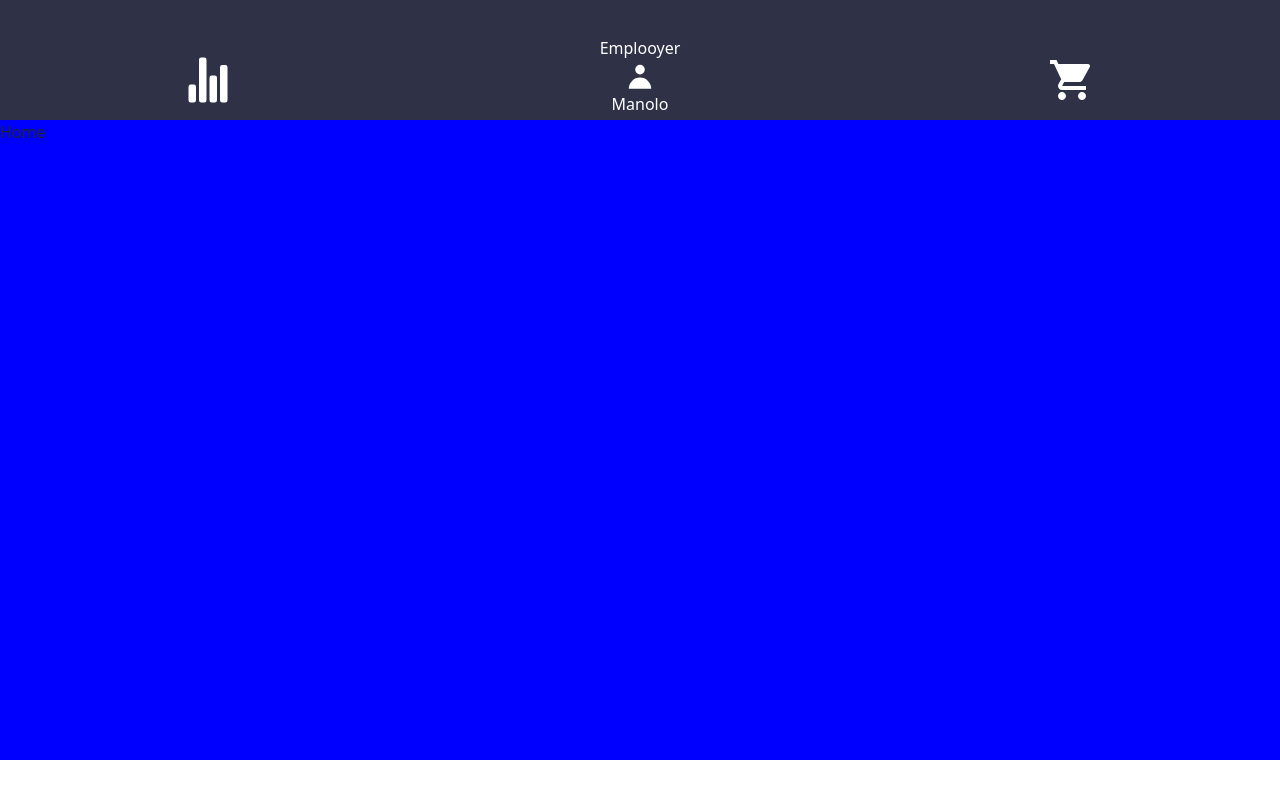
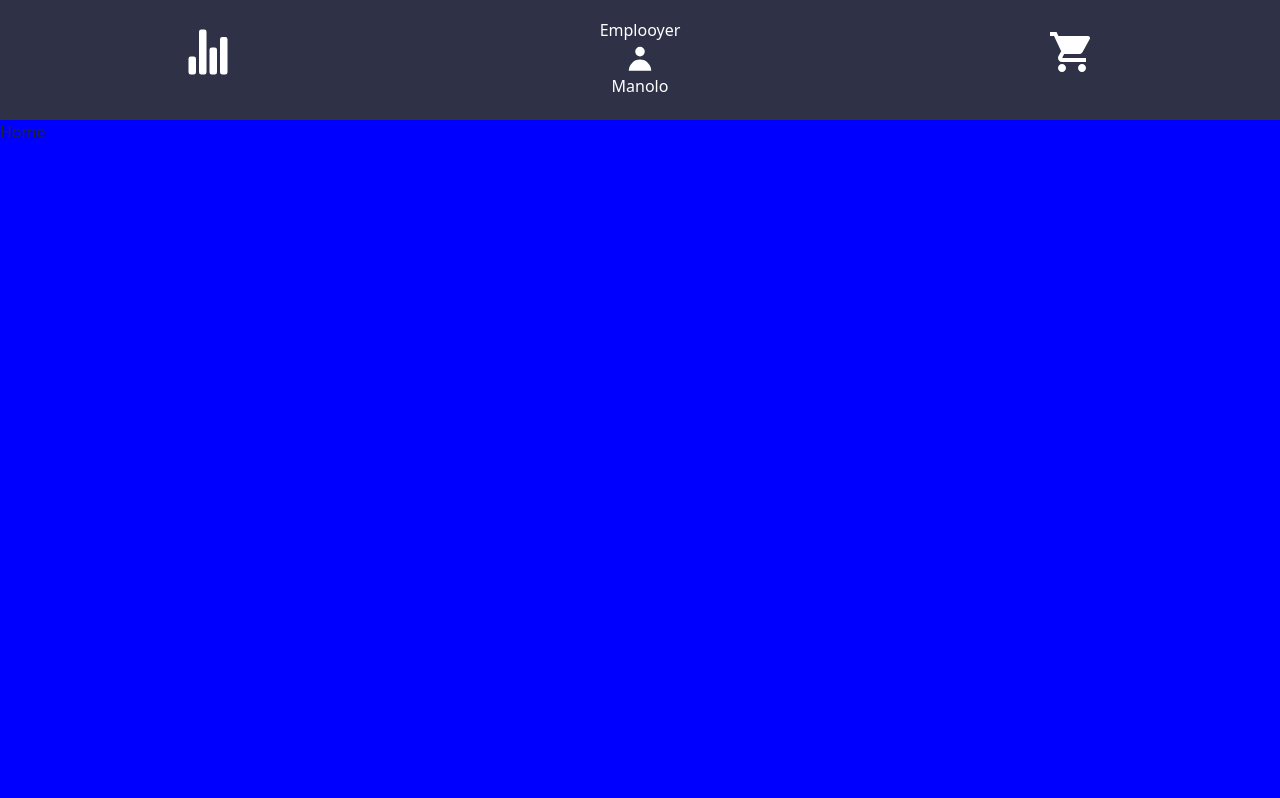
Before and after one commit to valdidev/rocker-stocker-react, a React (Vite) app: page /private in a window 1280 px wide. Built offline with nearby package versions, Linux system fonts and the light colour scheme; sample sign-in values are in the browser's storage.

Commit message:
feat: basic navbar design

```diff
--- a/src/common/Navbar.jsx
+++ b/src/common/Navbar.jsx
@@ -9,7 +9,7 @@ export const Navbar = () => {
   // const { handlerAuth } = useContext(AuthContext)
 
   return (
-    <div className="navbarDesign text-white bg-black-dark-rs d-flex justify-content-around align-items-end">
+    <div className="navbarDesign text-white bg-black-dark-rs d-flex justify-content-around align-items-center">
       <div className="navbar_btn pb-3">
         <IoStatsChart size="3em" />
       </div>
--- a/src/index.css
+++ b/src/index.css
@@ -6,7 +6,6 @@
 .bg-black-dark-rs {
   background-color: #2f3247;
 }
-
 
 /* Global color components */
 .btn-orange {
@@ -26,7 +25,7 @@
 
 .homeDesign {
   background-color: blue;
-  height: 80vh;
+  height: 85vh;
 }
 
 #F37265
@@ -66,3 +65,18 @@
 .bs-white-rs {
   box-shadow: 0px 0px 20px 0px #2f3247;
 }
+
+/* NAVBAR */
+
+.navbar_btn {
+  transition: color 200ms;
+}
+
+.navbar_btn:hover {
+  cursor: pointer;
+}
+
+.navbar_btn:hover > svg {
+  color: #6ba368;
+  cursor: pointer;
+}
```
